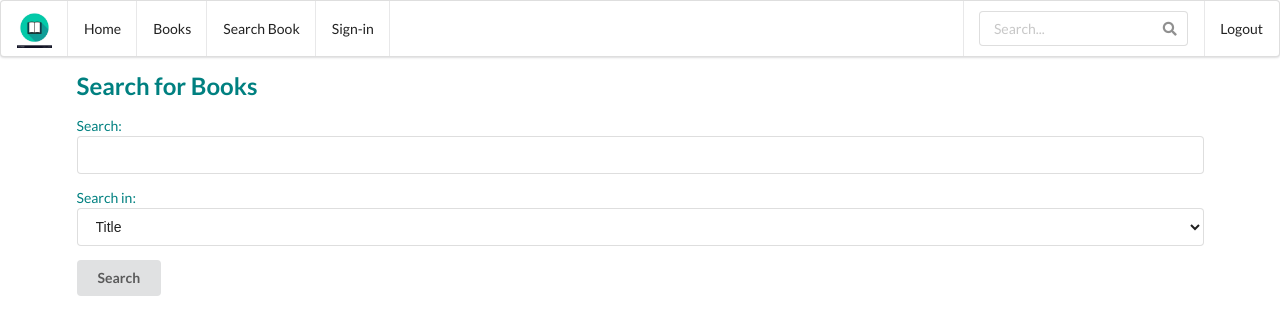
After one commit to BernardAli/Bookr, a Django app: page /book_search/ in a window 1280 px wide. The commit adds this page. Shown: the top 335 px of the page. Run offline with Django 4.2, Linux system fonts and the light colour scheme.

```diff
--- a/mysite/settings.py
+++ b/mysite/settings.py
@@ -9,7 +9,7 @@ https://docs.djangoproject.com/en/4.1/topics/settings/
 For the full list of settings and their values, see
 https://docs.djangoproject.com/en/4.1/ref/settings/
 """
-
+import os.path
 from pathlib import Path
 
 # Build paths inside the project like this: BASE_DIR / 'subdir'.
@@ -122,6 +122,9 @@ STATICFILES_DIRS = [BASE_DIR / 'static']
 STATIC_ROOT = BASE_DIR / 'static_production_test'
 STATICFILES_STORAGE = 'django.contrib.staticfiles.storage.ManifestStaticFilesStorage'
 
+MEDIA_URL = "/media/"
+MEDIA_ROOT = os.path.join(BASE_DIR, 'media')
+
 # Default primary key field type
 # https://docs.djangoproject.com/en/4.1/ref/settings/#default-auto-field
 
--- a/mysite/urls.py
+++ b/mysite/urls.py
@@ -13,6 +13,8 @@ Including another URLconf
     1. Import the include() function: from django.urls import include, path
     2. Add a URL to urlpatterns:  path('blog/', include('blog.urls'))
 """
+from django.conf import settings
+from django.conf.urls.static import static
 from django.contrib import admin
 from django.urls import path, include
 
@@ -20,3 +22,6 @@ urlpatterns = [
     path('admin/', admin.site.urls),
     path('', include('reviews.urls'))
 ]
+
+if settings.DEBUG:
+    urlpatterns += static(settings.MEDIA_URL, document_root=settings.MEDIA_ROOT)
--- /dev/null
+++ b/reviews/forms.py
@@ -0,0 +1,31 @@
+from django import forms
+from .models import Publisher, Review, Book
+
+
+class SearchForm(forms.Form):
+    search = forms.CharField(required=False, min_length=3)
+    search_in = forms.ChoiceField(required=False,
+                                  choices=(("title", "Title"),
+                                           ("contributor", "Contributor")
+                                           ))
+
+
+class PublisherForm(forms.ModelForm):
+    class Meta:
+        model = Publisher
+        fields = ['name', 'email', 'website']
+        widgets = {"name": forms.TextInput(attrs={"placeholder": "The publisher's name."})}
+
+
+class ReviewForm(forms.ModelForm):
+    class Meta:
+        model = Review
+        exclude = ["date_edited", "book"]
+
+    rating = forms.IntegerField(min_value=0, max_value=5)
+
+
+class BookMediaForm(forms.ModelForm):
+    class Meta:
+        model = Book
+        fields = ["cover", "sample"]
--- a/reviews/urls.py
+++ b/reviews/urls.py
@@ -4,5 +4,11 @@ from . import views
 urlpatterns = [
     path('', views.home, name='home'),
     path('book_list/', views.book_list, name='book_list'),
-    path('book_detail/<int:id>', views.book_detail, name='book_detail'),
+    path('books/<int:id>', views.book_detail, name='book_detail'),
+    path('books/<int:book_pk>/reviews/new/', views.review_edit, name='review_create'),
+    path('books/<int:book_pk>/reviews/<int:review_pk>/', views.review_edit, name='review_edit'),
+    path('books/<int:pk>/media/', views.book_media, name='book_media'),
+    path('book_search/', views.book_search, name='book_search'),
+    path('publishers/<int:pk>/', views.publisher_edit, name='publisher_edit'),
+    path('publishers/new/', views.publisher_edit, name='publisher_create')
 ]
--- a/reviews/views.py
+++ b/reviews/views.py
@@ -1,5 +1,13 @@
-from django.shortcuts import render, get_object_or_404
-from .models import Book, Review
+from io import BytesIO
+
+from PIL import Image
+from django.core.files.images import ImageFile
+from django.shortcuts import render, get_object_or_404, redirect
+from django.contrib import messages
+from django.utils import timezone
+
+from .forms import SearchForm, PublisherForm, ReviewForm, BookMediaForm
+from .models import Book, Review, Contributor, Publisher
 from .utils import average_rating
 
 
@@ -42,3 +50,119 @@ def book_detail(request, id):
             "reviews": None
         }
     return render(request, 'reviews/book_detail.html', context)
+
+
+def book_search(request):
+    search_text = request.GET.get("search", "")
+    form = SearchForm(request.GET)
+    books = set()
+    if form.is_valid() and form.cleaned_data["search"]:
+        search = form.cleaned_data["search"]
+        search_in = form.cleaned_data.get("search_in") or "title"
+        if search_in == "title":
+            books = Book.objects.filter(title__icontains=search)
+        if search_in == "title":
+            books = Book.objects.filter(title__icontains=search)
+        else:
+            fname_contributors = Contributor.objects.filter(first_names__icontains=search)
+
+            for contributor in fname_contributors:
+                for book in contributor.book_set.all():
+                    books.add(book)
+
+            lname_contributors = Contributor.objects.filter(last_names__icontains=search)
+
+            for contributor in lname_contributors:
+                for book in contributor.book_set.all():
+                    books.add(book)
+
+    return render(request, "reviews/search-results.html", {"form": form, "search_text": search_text, "books": books})
+
+
+def publisher_edit(request, pk=None):
+    if pk is not None:
+        publisher = get_object_or_404(Publisher, pk=pk)
+    else:
+        publisher = None
+
+    if request.method == "POST":
+        form = PublisherForm(request.POST, instance=publisher)
+        if form.is_valid():
+            updated_publisher = form.save()
+            if publisher is None:
+                messages.success(request, "Publisher \"{}\" was created.".format(updated_publisher))
+            else:
+                messages.success(request, "Publisher \"{}\" was updated.".format(updated_publisher))
+
+            return redirect("publisher_edit", updated_publisher.pk)
+    else:
+        form = PublisherForm(instance=publisher)
+
+    return render(request, "reviews/publisher_edit.html",
+                  {"form": form, "instance": publisher, "model_type": "Publisher"})
+
+
+def review_edit(request, book_pk, review_pk=None):
+    book = get_object_or_404(Book, pk=book_pk)
+
+    if review_pk is not None:
+        review = get_object_or_404(Review, book_id=book_pk, pk=review_pk)
+    else:
+        review = None
+
+    if request.method == "POST":
+        form = ReviewForm(request.POST, instance=review)
+
+        if form.is_valid():
+            updated_review = form.save(False)
+            updated_review.book = book
+
+            if review is None:
+                messages.success(request, "Review for \"{}\" created.".format(book))
+            else:
+                updated_review.date_edited = timezone.now()
+                messages.success(request, "Review for \"{}\" updated.".format(book))
+
+            updated_review.save()
+            return redirect("book_detail", book.pk)
+    else:
+        form = ReviewForm(instance=review)
+
+    return render(request, "reviews/publisher_edit.html",
+                  {"form": form,
+                   "instance": review,
+                   "model_type": "Review",
+                   "related_instance": book,
+                   "related_model_type": "Book"
+                   })
+
+
+def book_media(request, pk):
+    book = get_object_or_404(Book, pk=pk)
+
+    if request.method == "POST":
+        form = BookMediaForm(request.POST, request.FILES, instance=book)
+
+        if form.is_valid():
+            book = form.save(False)
+
+            cover = form.cleaned_data.get("cover")
+
+            if cover and not hasattr(cover, "path"):
+                image = Image.open(cover)
+                image.thumbnail((300, 300))
+                image_data = BytesIO()
+                image.save(fp=image_data, format=cover.image.format)
+                image_file = ImageFile(image_data)
+                book.cover.save(cover.name, image_file)
+            book.save()
+            messages.success(request, f"Book {book}was successfully updated.")
+            return redirect("book_detail", book.pk)
+    else:
+        form = BookMediaForm(instance=book)
+    context = {
+        "instance": book,
+        "form": form
+    }
+
+    return render(request, "reviews/instance-form.html", context)
--- a/templates/base.html
+++ b/templates/base.html
@@ -18,6 +18,7 @@
           </div>
           <a class="item" href="{% url 'home' %}">Home</a>
           <a class="item" href="{% url 'book_list' %}">Books</a>
+          <a class="item" href="{% url 'book_search' %}">Search Book</a>
           <a class="item">Sign-in</a>
 
         <div class="right menu">
--- /dev/null
+++ b/templates/reviews/search-results.html
@@ -0,0 +1,32 @@
+{% extends 'base.html' %}
+{% block title %}
+    {% if form.is_valid and search_text %}
+        Search Results for "{{ search_text }}"
+    {% else %}
+        Book Search
+    {% endif %}
+{% endblock %}
+{% block content %}
+<h2>Search for Books</h2>
+<form class="ui form">
+    {{ form.as_p }}
+    <button type="submit" class="ui button">Search</button>
+</form>
+{% if form.is_valid and search_text %}
+<h3>Search Results for <em>{{ search_text }}</em></h3>
+<ul class="list-group">
+    {% for book in books %}
+    <li class="list-group-item">
+        <span class="text-info">Title: </span> <a href="{% url 'book_detail' book.pk %}">{{ book }}</a>
+        <br/>
+        <span class="text-info">Contributors: </span>
+        {% for contributor in book.contributors.all %}
+            {{ contributor.first_names }} {{ contributor.last_names }}{% if not forloop.last %}, {% endif %}
+        {% endfor %}
+    </li>
+    {% empty %}
+        <li class="list-group-item">No results found.</li>
+    {% endfor %}
+</ul>
+{% endif %}
+{% endblock %}
```
Also changed, not shown: reviews/models.py (+9 -0 lines), templates/reviews/book_detail.html (+8 -0 lines), templates/reviews/instance-form.html (added, +19 -0 lines), templates/reviews/publisher_edit.html (added, +28 -0 lines), db.sqlite3, media/book_covers/Screenshot_from_2022-08-11_15-34-30.png (added), media/book_covers/books.jpeg (added), media/book_covers/fullStack.jpeg (added), reviews/migrations/0003_book_cover_book_sample.py (added), 2 other files.
